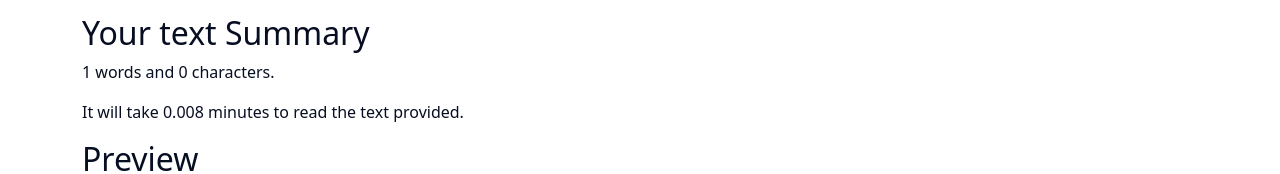
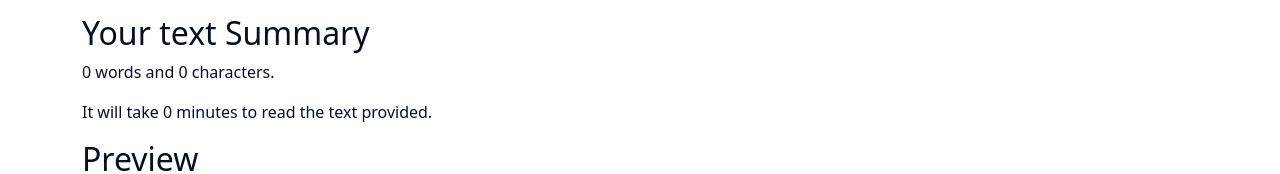
Before and after one commit to Sahkaichi18/TextUtils, a React (Create React App) app: page / in a window 1280 px wide. Shown: the part 390-564 px from the top of the page. Built offline with nearby package versions, Linux system fonts and the light colour scheme.

Commit message:
Quick update

```diff
--- a/src/App.js
+++ b/src/App.js
@@ -11,7 +11,6 @@ import Alert from './components/Alert';
 function App() {
   const [mode, setMode] = useState(`light`); //Whether dark mode is enabled or not.
   const [alert, setAlert] = useState(null);
-
   const showAlert = (message , type) =>{
     setAlert({
       msg : message,
--- a/src/components/TextForm.js
+++ b/src/components/TextForm.js
@@ -73,8 +73,8 @@ export default function TextForm(props) {
 
     <div className="conatiner my-3" style = {{color : props.mode === 'dark' ? 'white' : '#070e22'}}>
     <h2>Your text Summary</h2>
-    <p>{text.split(" ").length} words and {text.length} characters.</p>
-    <p>It will take {0.008 * text.split(" ").length} minutes to read the text provided.</p>
+    <p>{text.trim() === '' ? 0 : text.trim().split(/\s+/).length} words and {text.length} characters.</p>
+    <p>It will take {0.008 * (text.trim() === '' ? 0 : text.trim().split(/\s+/).length)} minutes to read the text provided.</p>
     <h2>Preview</h2>
     <p>{text.length > 0 ? text : "Enter your text in the textbox above to preview it here"}</p>
     </div>
```
